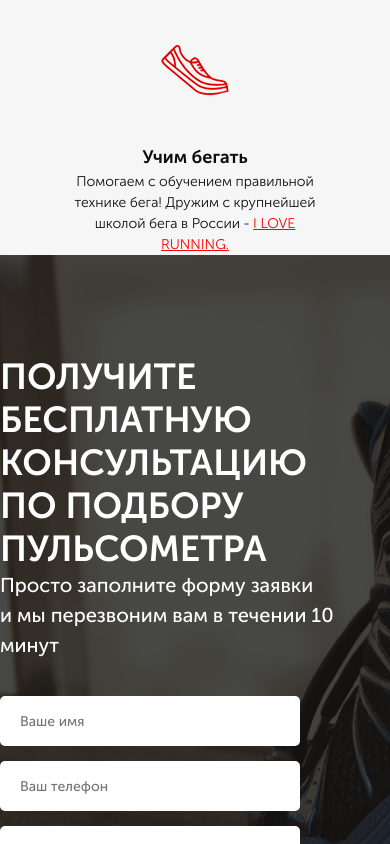
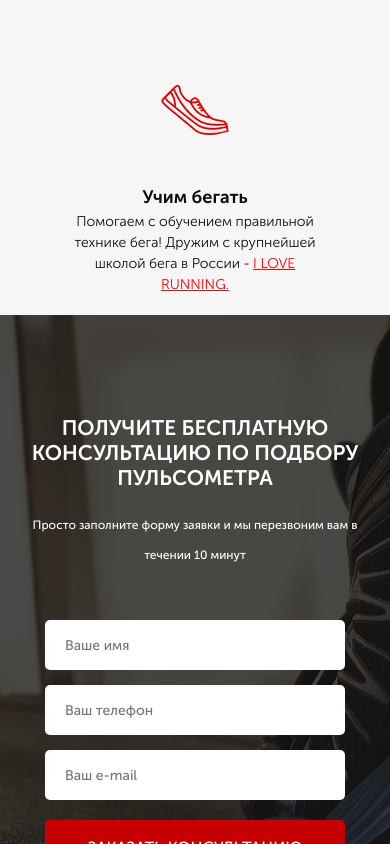
Before and after one commit to Bohdan71/Bohdan71.github.io, a website: page src/index.html in a window 390 px wide. Shown: the part 1156-2000 px from the top of the page. Drawn offline with Linux system fonts and the light colour scheme; files whose address does not match are found by name.

Commit message:
form + media(v.1)

```diff
--- a/src/index.html
+++ b/src/index.html
@@ -101,14 +101,31 @@
 
     <div class="consultation">
         <div class="container">
-            <h2 class="title title_left">
+            <h2 class="title title_left visible-full">
                 Получите бесплатную консультацию <br>по подбору пульсометра
             </h2>
 
-            <div class="consultation__descr">
+            <h2 class="title title_left invisible-full">
+                Получите бесплатную консультацию по подбору пульсометра
+            </h2>
+
+            <h2 class="title title_left invisible-low">
+                Получите бесплатную консультацию
+            </h2>
+
+            <div class="consultation__descr visible-full">
                 Просто заполните форму заявки <br> и мы перезвоним вам в течении 10 минут
             </div>
 
+            <div class="consultation__descr invisible-full">
+                Просто заполните форму заявки и мы перезвоним вам в течении 10 минут
+            </div>
+
+            <div class="consultation__descr invisible-low">
+                Заполните форму и мы перезвоним вам в течении 10 минут
+            </div>
+
+            <div class="consultation__wrap">
                 <form class="feed-form" action="#">
                     <input name="name" required placeholder="Ваше имя" type="text">
                     <input name="phone" required placeholder="Ваш телефон" type="number">
@@ -117,6 +134,8 @@
                     <button class="button button_submit">Заказать консультацию</button>
                 </form>
             </div>
+
+        </div>
     </div>
 
 </body>
--- a/src/sass/blocks/_advantages.sass
+++ b/src/sass/blocks/_advantages.sass
@@ -27,6 +27,7 @@
         font-weight: 300
         text-align: center
         max-width: 250px
+        margin-bottom: 20px
         a
             color: #ff0000
             text-decoration: underline
@@ -40,6 +41,7 @@
         &__text
             display: block
             margin: 0 auto
+            margin-bottom: 20px
 
 @media (max-width: 360px)
     .advantages
--- a/src/sass/blocks/_consultation.sass
+++ b/src/sass/blocks/_consultation.sass
@@ -8,3 +8,43 @@
         font-size: 20px
         line-height: 30px
         color: #FFFFFF
+
+@media (max-width: 1050px)
+    .consultation
+        &__descr
+            margin-left: 50px
+
+@media (max-width: 900px)
+    .consultation
+        &__descr
+            font-size: 19px
+            margin-top: 20px
+
+@media (max-width: 750px)
+    .consultation
+        &__descr
+            font-size: 17px
+            margin-right: 30px
+
+@media (max-width: 550px)
+    .consultation
+        &__descr
+            font-size: 15px
+            margin-right: 40px
+            margin-left: 40px
+            text-align: center
+
+@media (max-width: 450px)
+    .consultation
+        &__descr
+            font-size: 12px
+            margin-right: 20px
+            margin-left: 20px
+
+@media (max-width: 350px)
+    .consultation
+        min-height: 440px
+        padding-top: 65px
+        &__descr
+            font-size: 11px
+            line-height: 15px
--- a/src/sass/blocks/_forms.sass
+++ b/src/sass/blocks/_forms.sass
@@ -15,3 +15,17 @@
         color: #4B4B4B
         &:nth-child(3)
             margin-bottom: 20px
+
+@media (max-width: 1050px)
+    .feed-form
+        margin-left: 50px
+
+@media (max-width: 550px)
+    .feed-form
+        margin-left: 10px
+        margin-right: 10px
+        margin-top: 50px
+
+@media (max-width: 350px)
+    .feed-form
+        width: 250px
--- /dev/null
+++ b/src/sass/blocks/_invisible.sass
@@ -0,0 +1,22 @@
+.invisible-full
+    display: none
+
+.visible-full
+    display: block
+
+.invisible-low
+    display: none
+
+@media (max-width: 750px)
+    .invisible-full
+        display: block
+
+    .visible-full
+        display: none
+
+@media (max-width: 350px)
+    .invisible-full
+        display: none
+
+    .invisible-low
+        display: block
--- a/src/sass/blocks/_titles.sass
+++ b/src/sass/blocks/_titles.sass
@@ -12,3 +12,39 @@
             text-transform: uppercase
             color: #FFFFFF
             text-align: left
+
+@media (max-width: 1050px)
+    .title
+        &_left
+            margin-left: 50px
+
+@media (max-width: 900px)
+    .title
+        &_left
+            font-size: 31px
+
+@media (max-width: 750px)
+    .title
+        &_left
+            font-size: 27px
+            margin-right: 30px
+
+@media (max-width: 550px)
+    .title
+        &_left
+            font-size: 24px
+            margin-right: 40px
+            margin-left: 40px
+            text-align: center
+
+@media (max-width: 450px)
+    .title
+        &_left
+            font-size: 21px
+            margin-right: 20px
+            margin-left: 20px
+
+@media (max-width: 350px)
+    .title
+        &_left
+            font-size: 19px
--- /dev/null
+++ b/src/sass/blocks/_wrap.sass
@@ -0,0 +1,5 @@
+@media( max-width: 550px)
+    .consultation__wrap
+        display: flex
+        flex-direction: row
+        justify-content: center
--- a/src/sass/style.sass
+++ b/src/sass/style.sass
@@ -12,3 +12,5 @@
 @import "blocks/_consultation"
 @import "blocks/_titles"
 @import "blocks/_forms"
+@import "blocks/_invisible"
+@import "blocks/_wrap"
```
Also changed, not shown: src/css/style.min.css. Lines whose indentation alone changed are shown as unchanged.
